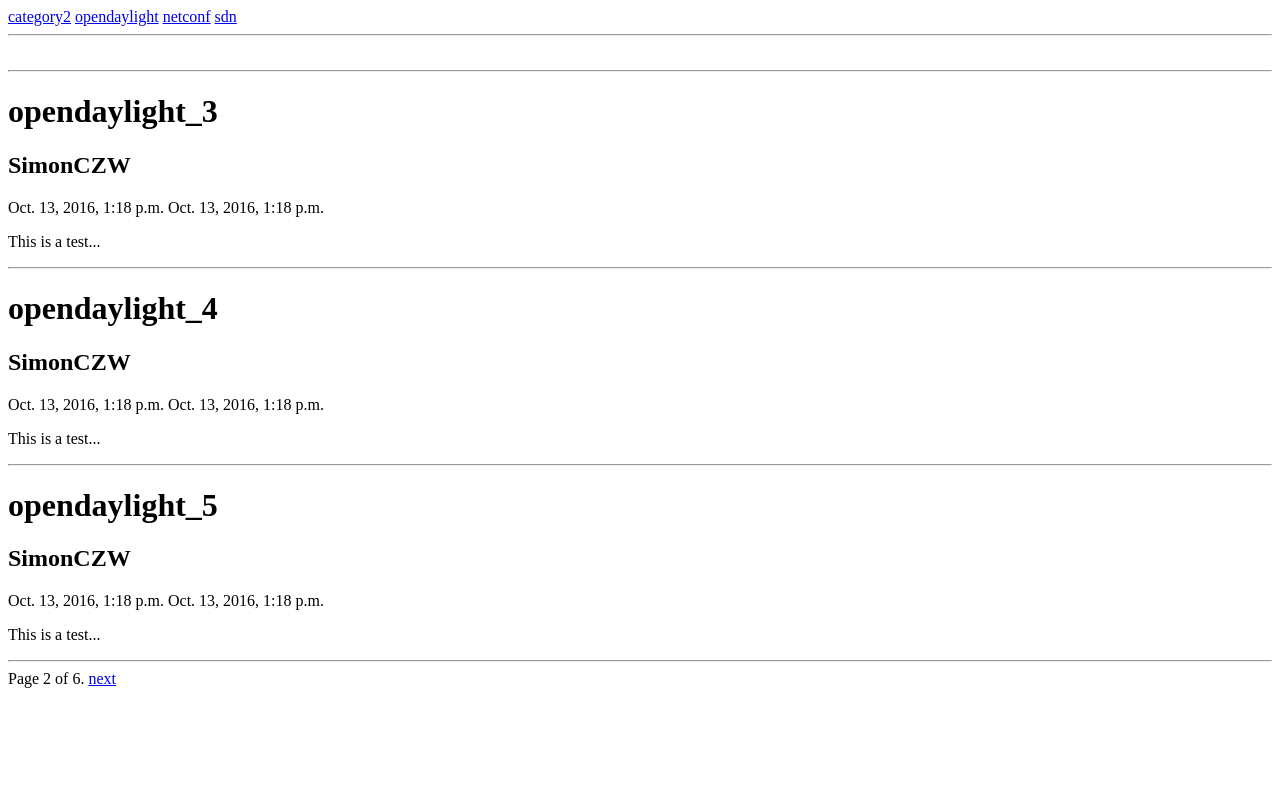
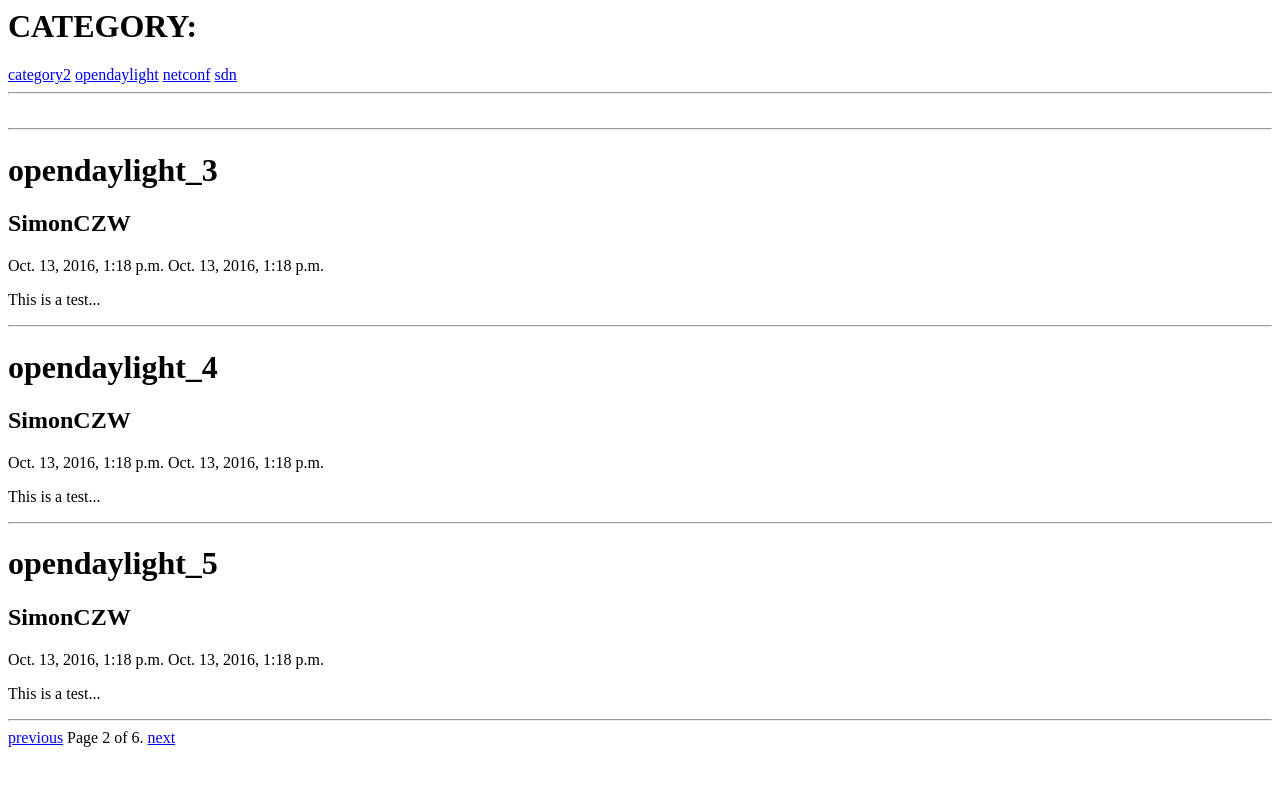
Before and after one commit to SimonCZW/MyFirstBlog, a Django app: page /?page=2 in a window 1280 px wide. Shown: the top 786 px of the page. Run offline with Django 3.2, Linux system fonts and the light colour scheme; data comes from the database, SQL or seed files in the repository.

Commit message:
fix previous page button

```diff
--- a/blog/templates/index.html
+++ b/blog/templates/index.html
@@ -1,8 +1,10 @@
 <html>
 <body>
+<h1>CATEGORY:</h1>
 {% for category in  CategoryList %}
     <a href="{{ category.get_absolute_url }}">{{ category.name }}</a>
 {% endfor %}
+
 <hr />
 <br />
 {% for contact in contacts %}
@@ -11,12 +13,12 @@
 <h2>{{ contact.author }}</h2>
 <p>{{ contact.created_time }} {{ contact.update_time }}</p>
 <p>{{ contact.content }}</p>
+{% endfor %}
 
-{% endfor %}
 <hr />
 <div class="pagination">
     <span class="step-links">
-        {% if contact.has_previous %}
+        {% if contacts.has_previous %}
             <a href="?page={{ contacts.previous_page_number }}">previous</a>
         {% endif %}
         <span class="current">
```
